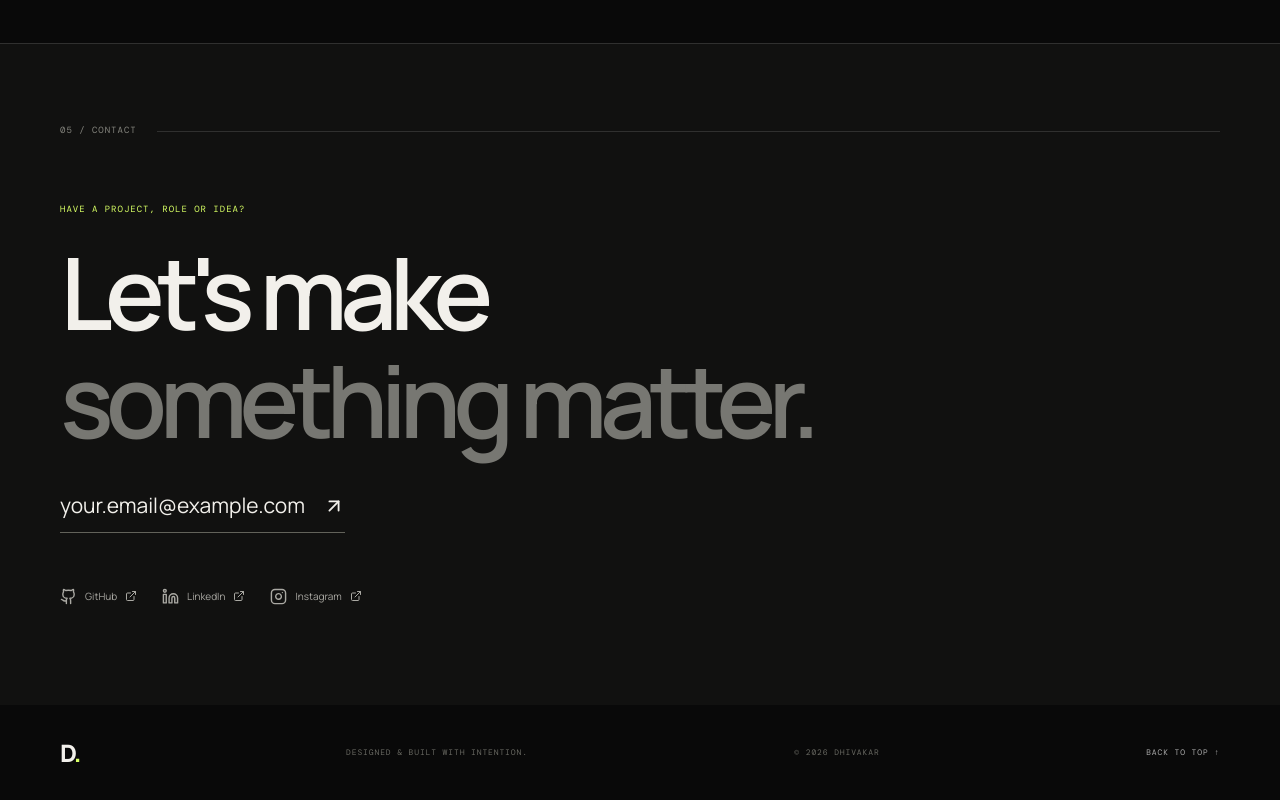
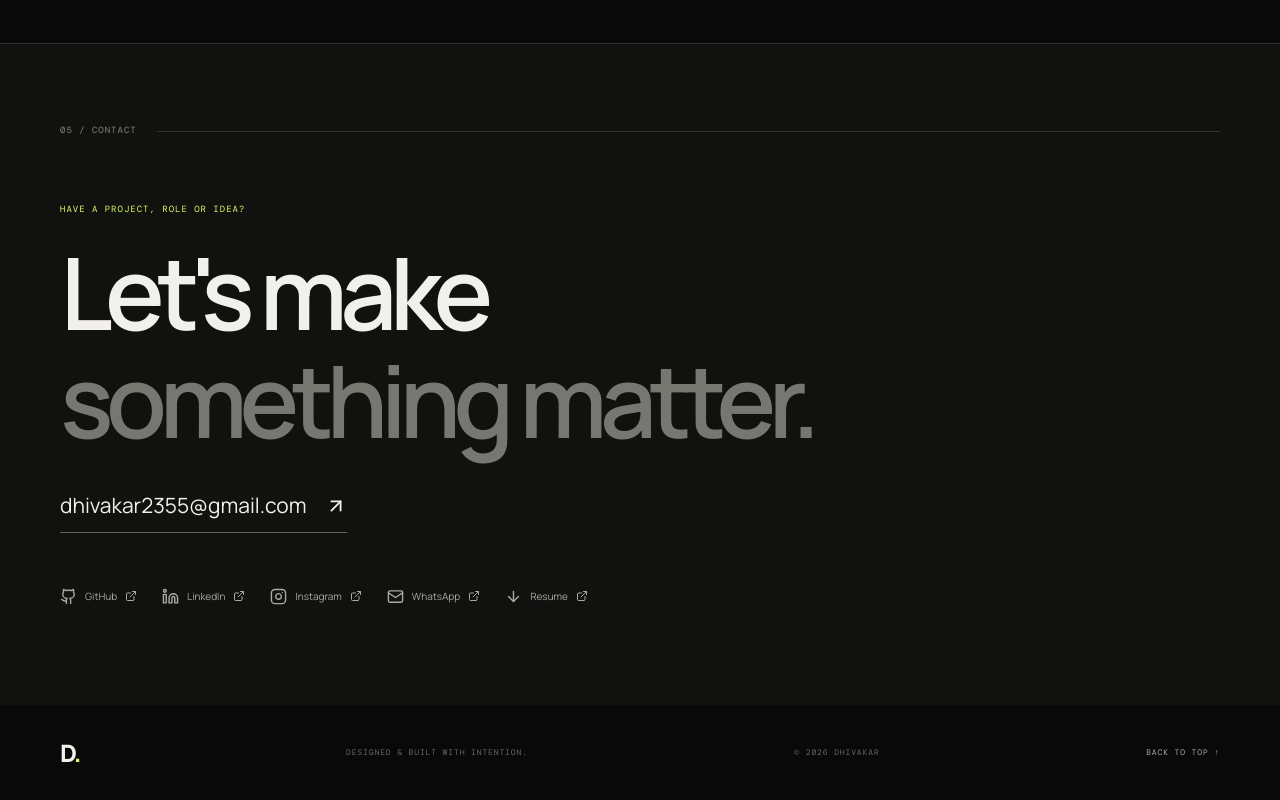
Before and after one commit to dhiva2355/dhivakar-portfolio-, a React (Vite) app: page / in a window 1280 px wide. Shown: the part 4119-4919 px from the top of the page. Built offline with nearby package versions, Linux system fonts and the light colour scheme.

Commit message:
Change contact email and update social links
Updated contact information and social links.

```diff
--- a/src/App.jsx
+++ b/src/App.jsx
@@ -236,12 +236,39 @@ function App() {
               <div className="section-label"><span>05 / CONTACT</span><span className="label-line" /></div>
               <p className="contact-kicker">HAVE A PROJECT, ROLE OR IDEA?</p>
               <h2>Let's make<br /><span className="muted-word">something matter.</span></h2>
-              <a className="contact-email" href="mailto:your.email@example.com">your.email@example.com <ArrowUpRight size={22} /></a>
-              <div className="social-links">
-                <a href="https://github.com/" target="_blank" rel="noreferrer"><Github size={17} /> GitHub <ExternalLink size={12} /></a>
-                <a href="https://linkedin.com/" target="_blank" rel="noreferrer"><Linkedin size={17} /> LinkedIn <ExternalLink size={12} /></a>
-                <a href="https://instagram.com/" target="_blank" rel="noreferrer"><Instagram size={17} /> Instagram <ExternalLink size={12} /></a>
-              </div>
+
+<a
+  className="contact-email"
+  href="mailto:dhivakar2355@gmail.com"
+>
+  dhivakar2355@gmail.com <ArrowUpRight size={22} />
+</a>
+
+<div className="social-links">
+  <a href="https://github.com/dhiva2355" target="_blank" rel="noreferrer">
+    <Github size={17} /> GitHub <ExternalLink size={12} />
+  </a>
+
+  <a href="https://www.linkedin.com/in/dhivakar-s-327a69348/" target="_blank" rel="noreferrer">
+    <Linkedin size={17} /> LinkedIn <ExternalLink size={12} />
+  </a>
+
+  <a href="https://www.instagram.com/dhixva._/" target="_blank" rel="noreferrer">
+    <Instagram size={17} /> Instagram <ExternalLink size={12} />
+  </a>
+
+  <a href="https://wa.me/917010287232" target="_blank" rel="noreferrer">
+    <Mail size={17} /> WhatsApp <ExternalLink size={12} />
+  </a>
+
+  <a
+    href="https://drive.google.com/file/d/1W2QGCDpofbfz2wTD2qJoIfWs_4gywNjA/view"
+    target="_blank"
+    rel="noreferrer"
+  >
+    <ArrowDown size={17} /> Resume <ExternalLink size={12} />
+  </a>
+</div>
             </Reveal>
           </div>
         </section>
```
